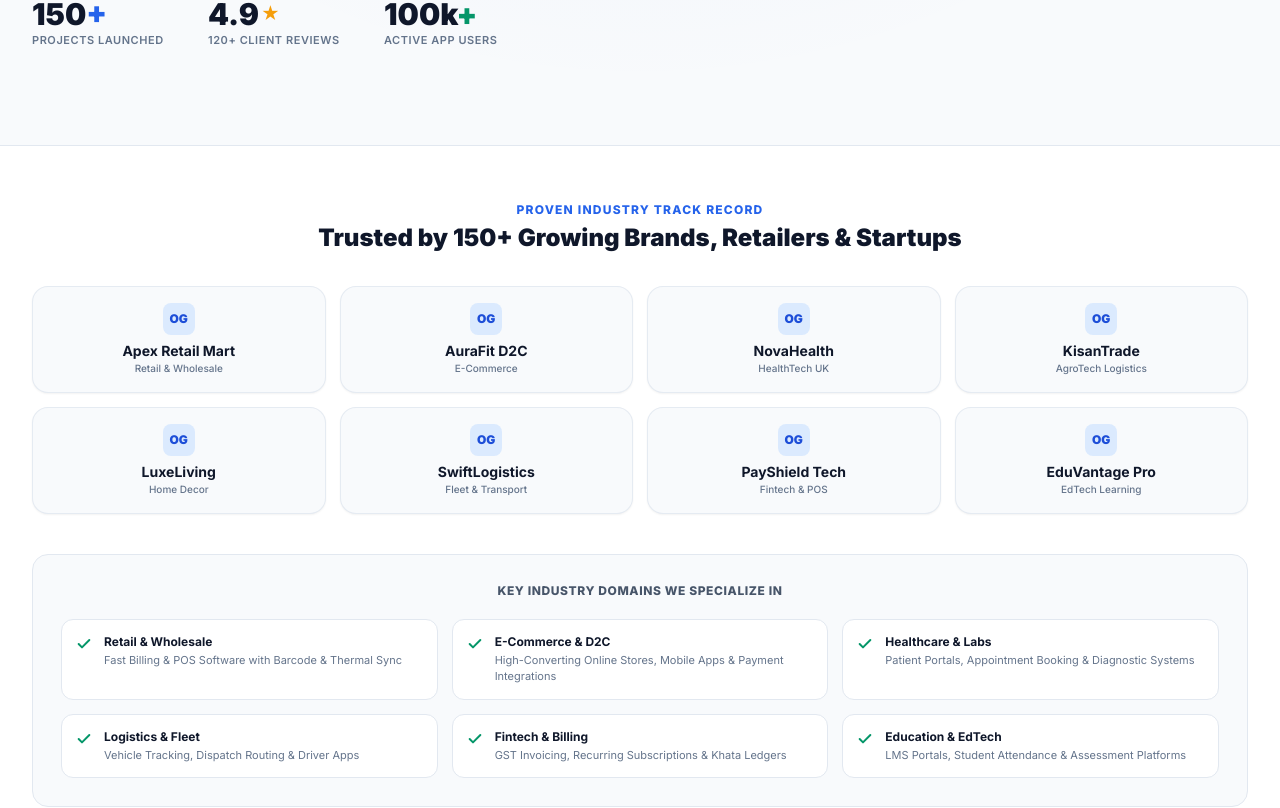
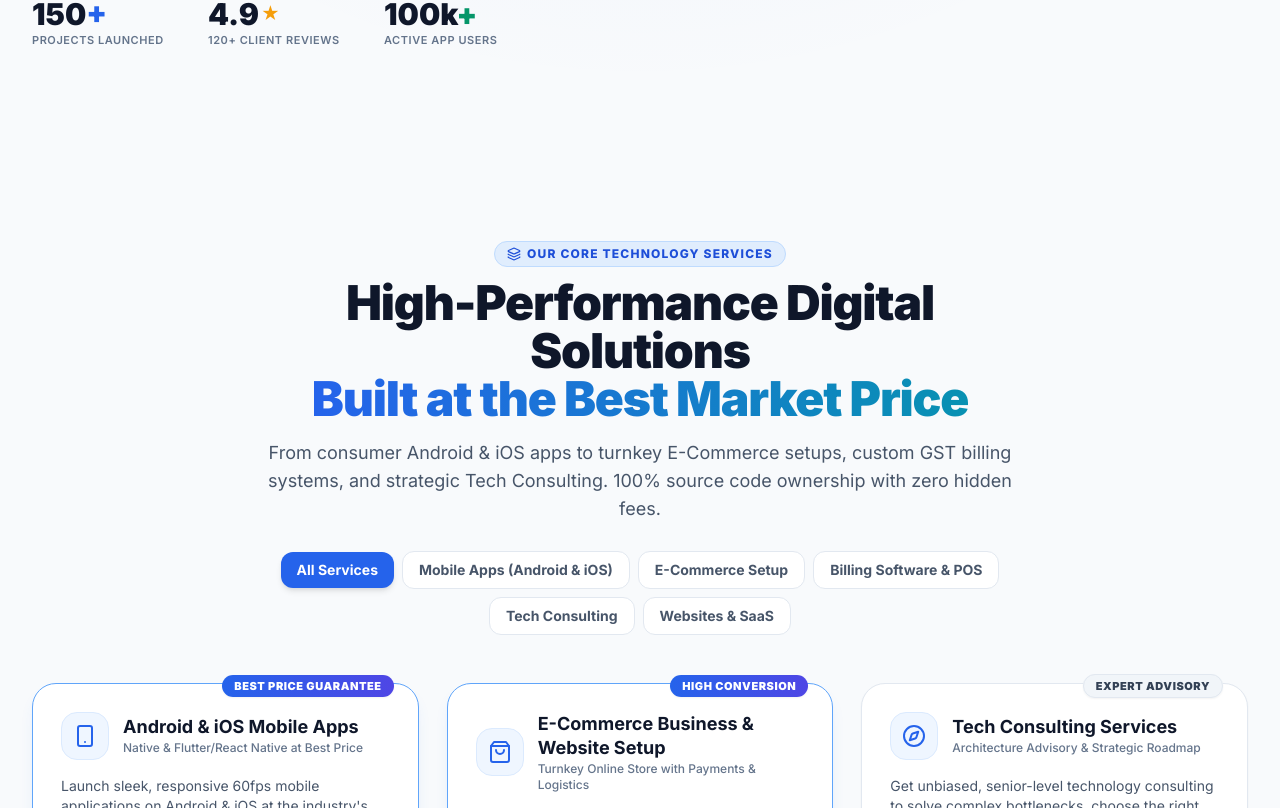
Before and after one commit to OmniGrainTech/OmniGrain_Service, a React (Vite) app: page / in a window 1280 px wide. Shown: the part 912-1720 px from the top of the page. Built offline with nearby package versions, Linux system fonts and the light colour scheme; the HTML template or start-up script is replaced by a standard one.

Commit message:
chore: remove proven industry track record section

```diff
--- a/src/App.jsx
+++ b/src/App.jsx
@@ -1,7 +1,6 @@
 import React, { useState } from 'react';
 import Header from './components/Header';
 import Hero from './components/Hero';
-import SatisfiedClients from './components/SatisfiedClients';
 import Services from './components/Services';
 import PastWork from './components/PastWork';
 import BillingShowcase from './components/BillingShowcase';
@@ -42,9 +41,6 @@ export default function App() {
           currency={currency}
           onOpenEnquiry={handleOpenEnquiry}
         />
-
-        {/* Satisfied Clients & Domain Experience */}
-        <SatisfiedClients />
 
         {/* Core Services Section with "Starting with ₹xxxx" */}
         <Services
```
